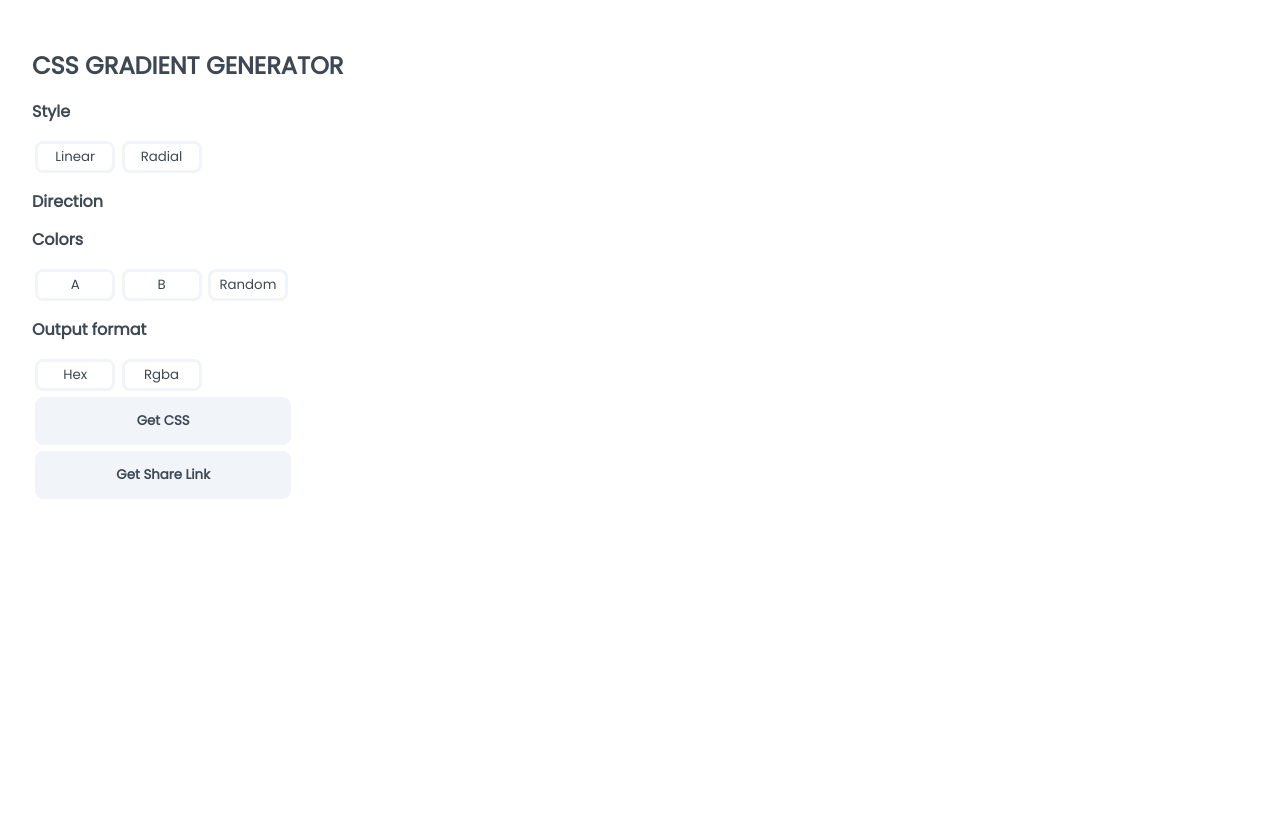
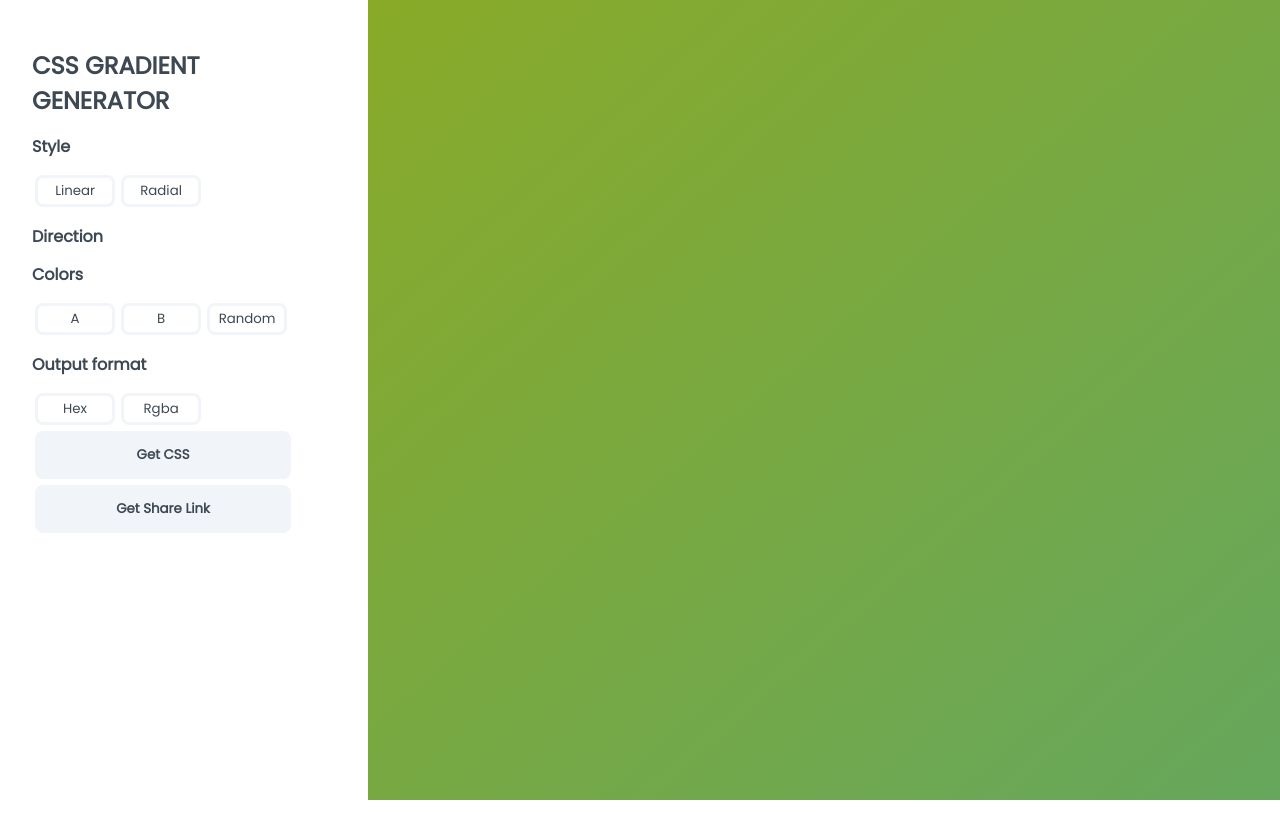
Before and after one commit to maisahr/CSS-gradient-generator, a React (Create React App) app: page / in a window 1280 px wide. Shown: the top 838 px of the page. Built offline with nearby package versions, Linux system fonts and the light colour scheme.

Commit message:
Creates Gradient layout Closes #3

```diff
--- a/src/App.css
+++ b/src/App.css
@@ -1,5 +1,6 @@
 .App {
   text-align: initial;
+  display: flex;
 }
 
 .App-logo {
--- a/src/App.js
+++ b/src/App.js
@@ -1,10 +1,12 @@
 import './App.css';
+import { Gradient } from './components/Gradient/Gradient';
 import { Sidebar } from './components/Sidebar/Sidebar';
 
 function App() {
   return (
     <div className="App">
       <Sidebar></Sidebar>
+      <Gradient></Gradient>
     </div>
   );
 }
--- /dev/null
+++ b/src/components/Gradient/Gradient.css
@@ -0,0 +1,8 @@
+.gradient {
+    width: 75vw;
+    height:100vh;
+    background: #89AA28;
+    background: -webkit-linear-gradient(top left, #89AA28, #66A75D);
+    background: -moz-linear-gradient(top left, #89AA28, #66A75D);
+    background: linear-gradient(to bottom right, #89AA28, #66A75D);
+}
--- /dev/null
+++ b/src/components/Gradient/Gradient.js
@@ -0,0 +1,8 @@
+import './Gradient.css'
+export const Gradient = () => {
+    return (
+        <main className="gradient">
+
+        </main>
+    )
+}
```
